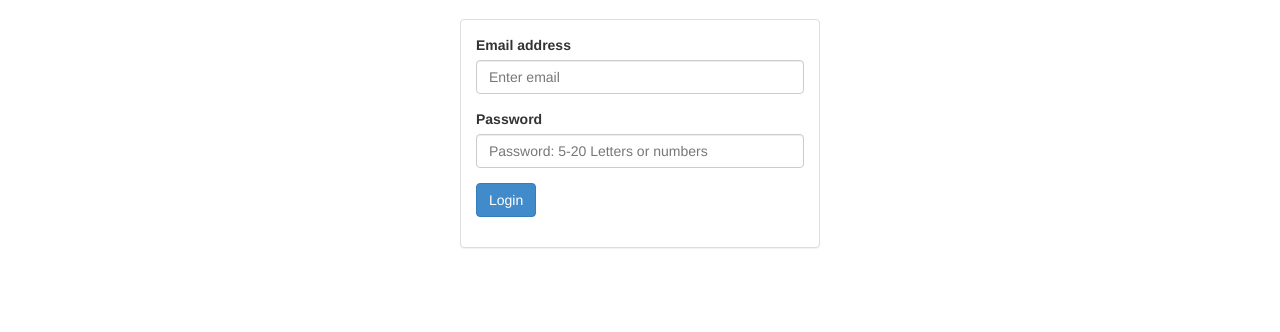
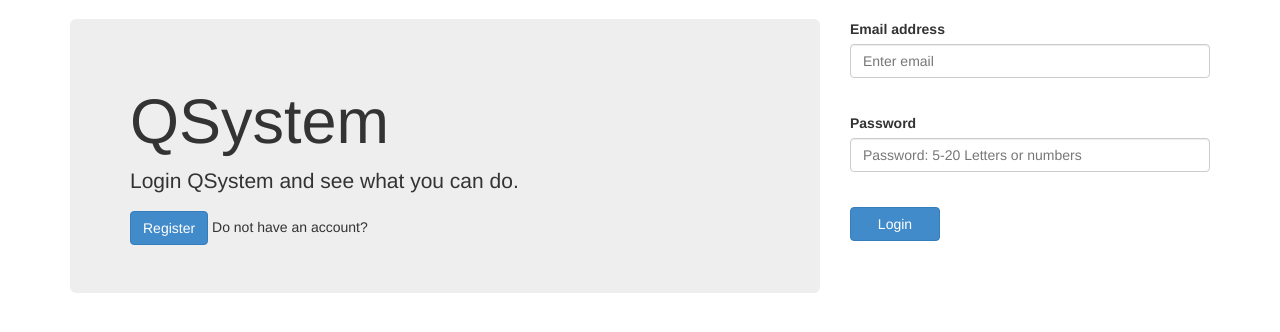
Before and after one commit to BuaaBoys/Online-questionnaire-survey-system, a Django app: page /accounts/login/ in a window 1280 px wide. Shown: the part 51-383 px from the top of the page. Run offline with Django 3.2, Linux system fonts and the light colour scheme; some libraries are stand-ins or nearby versions.

Commit message:
Modify login template

```diff
--- a/qsystem/templates/accounts/login.html
+++ b/qsystem/templates/accounts/login.html
@@ -4,29 +4,32 @@
 <body>
 <div class="container">
 	<div class="row">
-		<div class="col-md-4"></div>
+		<div class="col-md-8">
+			<div class="jumbotron">
+				<h1>QSystem </h1>
+				<p>Login QSystem and see what you can do.</p>
+				<button class="btn btn-primary btn-md" onlick="javascript:submit()">Register</button> Do not have an account?
+			</div>
+		</div>
 		<div class="col-md-4">
-			<div class="panel panel-default">
-			<div class="panel-body">
-				<form role="form" method="post" action="{% url 'login_submit' %}">
+				<form role="form" method="post" action="{% url 'accounts:login_submit' %}">
 					{% csrf_token %}
 					<div class="form-group">
 						<label for="InputEmail1">Email address</label>
 						<input type="email" class="form-control" name="email" placeholder="Enter email" max="50" required>
 					</div>
+					<br/>
 					<div class="form-group">
 						<label for="InputPassword1">Password</label>
 						<input type="password" class="form-control" name="password" placeholder="Password: 5-20 Letters or numbers" required pattern="^[a-zA-Z0-9-_\.]{5,12}$" maxlength="20">
 					</div>
-					<button class="btn btn-primary" onlick="javascript:submit()">Login</button>
+					<br/>
+					<button class="btn btn-primary btn-md col-sm-3" onlick="javascript:submit()">Login</button>
 					<div class="form-group">
 						<div class="alert alert-danger alert-dismissible" {{ is_error }} role="alert">{{ error_msg }}</div>
 					</div>
 				</form>
-			</div>
-			</div>
 		</div>
-		<div class="col-md-4"></div>
 	</div>
 </div>
 <script type="text/javascript">
--- a/qsystem/templates/accounts/register.html
+++ b/qsystem/templates/accounts/register.html
@@ -12,7 +12,7 @@
 	</div>
 	<div class="col-md-4">
 	<div class="panel-body">
-		<form role="form" action="{% url 'register_submit' %}" method="POST">
+		<form role="form" action="{% url 'accounts:register_submit' %}" method="POST">
 			{% csrf_token %}
 			<div class="form-group">
 				<label for="InputEmail1">Email address</label>
@@ -51,7 +51,7 @@
 			</div>
 			<input type="hidden" name="registered" value=True>
 			<input type="hidden" name="register_date" id="register_date">
-			<button class="btn btn-primary btn-md" onlick="javascript:submit()">Submit</button>
+			<button class="btn btn-primary btn-md col-sm-3" onlick="javascript:submit()">Submit</button>
 		</form>
 	</div>
 	</div>
```
